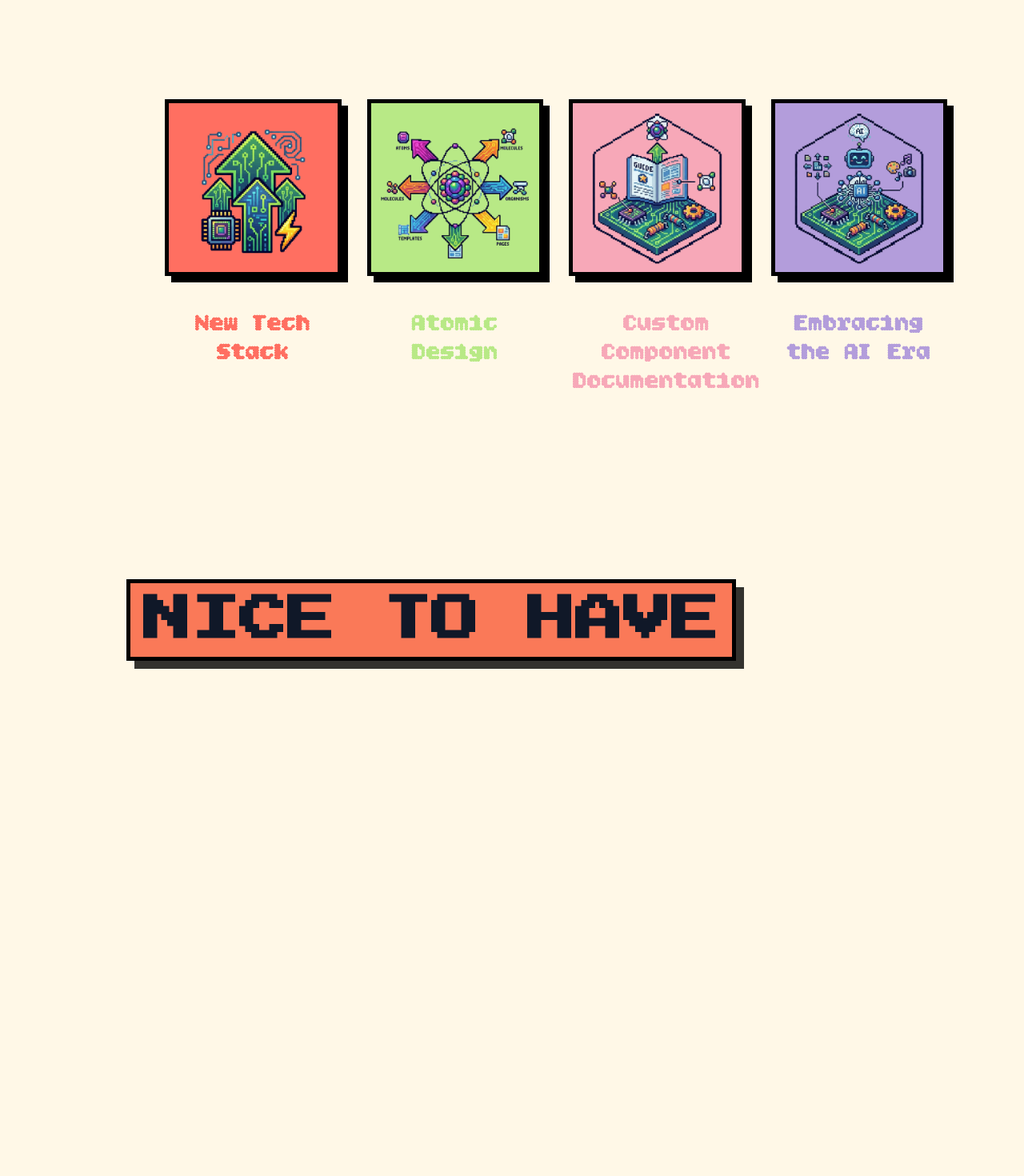
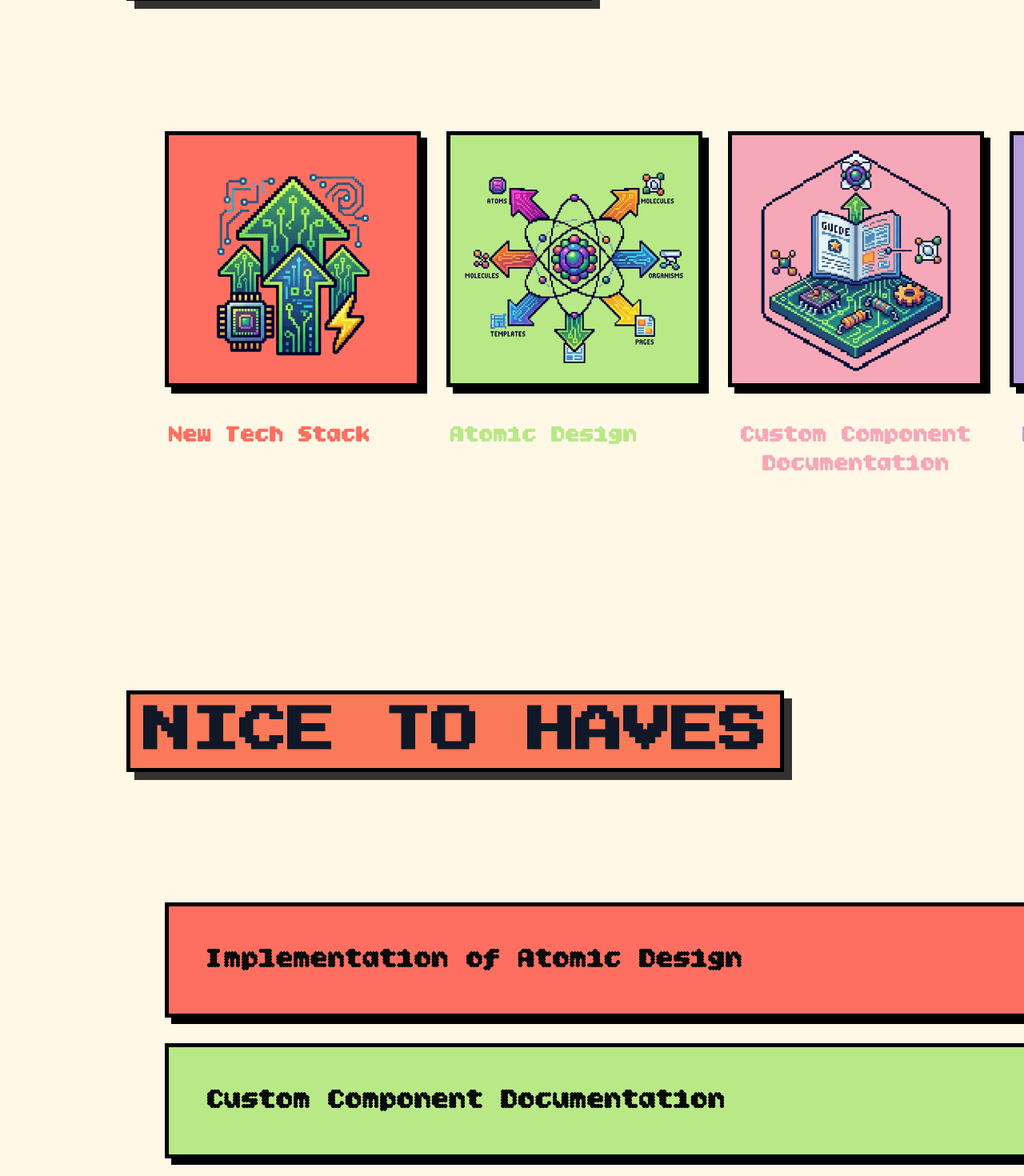
Before and after one commit to xzcxvc/dariru-slides, a React (Vite) app: page / in a window 1280 px wide. Shown: the part 1140-2610 px from the top of the page at 80% size. Built offline with nearby package versions, Linux system fonts and the light colour scheme.

Commit message:
add nice-to-haves page

```diff
--- a/src/App.jsx
+++ b/src/App.jsx
@@ -10,7 +10,7 @@ import ClickSpark from "./components/click-spark";
 function App() {
   return (
     <>
-      <div className="relative pl-[110px] min-h-screen bg-[#FFF8E7] transition-all snap-y snap-mandatory ">
+      <div className="relative pl-[110px] min-h-screen bg-[#FFF8E7] transition-all snap-y snap-mandatory overflow-x-hidden">
         <ClickSpark sparkColor="#000" sparkRadius={42} sparkCount={8} sparkSize={14}>
           <GridBackground />
           <Sidebar />
--- a/src/components/card.jsx
+++ b/src/components/card.jsx
@@ -1,11 +1,17 @@
-const Card = ({ className, children, ...props }) => {
+const Card = ({ className, children, isActive, ...props }) => {
   return (
+    <>
+      <div
+        className={`absolute inset-0 bg-black z-0 transition-all duration-200  group-hover:translate-3
+                    ${isActive ? "translate-3 w-full" : "translate-2"}`}
+      />
       <div
         className={`${className} relative border-[5px] border-black z-10 block transition-all duration-200`}
         {...props}
       >
         {children}
       </div>
+    </>
   );
 };
 
--- a/src/components/sidebar.jsx
+++ b/src/components/sidebar.jsx
@@ -13,7 +13,7 @@ const handleNavClick = (href) => {
 
 const Sidebar = () => {
   return (
-    <aside className="flex fixed bg-[#FFF8E7] h-[100vh] transition-all top-0 left-0 border-r-5 z-50 border-[#404A65]  w-[110px] items-center justify-center">
+    <aside className="flex fixed bg-[#FFF8E7] h-[100vh] transition-all top-0 left-0 border-r-5 z-50 border-[#404A65] items-center justify-center">
       <ClickSpark sparkColor="#000" sparkRadius={42} sparkCount={8}>
         <div className="min-h-[calc(100vh-35px)] w-20 flex flex-col justify-evenly ">
           <div className="flex flex-col items-center justify-between min-h-[100vh] gap-12 p-8 text-[#212435]">
--- a/src/constants.jsx
+++ b/src/constants.jsx
@@ -1,8 +1,8 @@
 import { Hand, BrainCircuit, Sparkles, Lightbulb } from "lucide-react";
-import AiEra from "/aiera.png"
-import AtomicDesign from "/atomicdesign.png"
-import Documentation from "/documentation.png"
-import TechStach from "/techstack.png"
+import AiEra from "/aiera.png";
+import AtomicDesign from "/atomicdesign.png";
+import Documentation from "/documentation.png";
+import TechStach from "/techstack.png";
 
 export const navItems = [
   {
@@ -31,25 +31,84 @@ export const navItems = [
   },
 ];
 
+export const niceToHaves = [
+  {
+    id: 1,
+    name: "Implementation of Atomic Design",
+  },
+  {
+    id: 2,
+    name: "Custom Component Documentation",
+  },
+];
+
 export const learnings = [
   {
     id: 1,
     name: "New Tech Stack",
     thumbnail: TechStach,
+    items: [
+      {
+        id: 1,
+        item: "React JS",
+      },
+      {
+        id: 2,
+        item: "Typescript",
+      },
+      {
+        id: 3,
+        item: "Tailwind CSS",
+      },
+    ],
   },
   {
     id: 2,
     name: "Atomic Design",
     thumbnail: AtomicDesign,
+    items: [
+      {
+        id: 1,
+        item: "Atoms",
+      },
+      {
+        id: 2,
+        item: "Molecules",
+      },
+      {
+        id: 3,
+        item: "Organisms",
+      },
+      {
+        id: 4,
+        item: "Templates",
+      },
+      {
+        id: 5,
+        item: "Pages",
+      },
+    ],
   },
   {
     id: 3,
     name: "Custom Component Documentation",
     thumbnail: Documentation,
+    items: [
+      {
+        id: 1,
+        item: "",
+      },
+    ],
   },
   {
     id: 4,
     name: "Embracing the AI Era",
     thumbnail: AiEra,
+    items: [
+      {
+        id: 1,
+        item: "",
+      },
+    ],
   },
 ];
--- a/src/pages/learnings.jsx
+++ b/src/pages/learnings.jsx
@@ -11,8 +11,7 @@ const Learnings = () => {
   const [toggledLearning, setToggledLearning] = useState(null);
 
   const handleToggle = (id) => {
-    const selected = learnings.find((item) => item.id === id);
-    setToggledLearning(selected);
+    setToggledLearning((prev) => (prev === id ? null : id)); // Toggle the selected learning
   };
 
   return (
@@ -27,7 +26,11 @@ const Learnings = () => {
       <div
         className={`flex font-bitcount justify-evenly relative py-72 px-24 flex items-center gap-8`}
       >
-        {learnings?.map((learning, index) => {
+        {learnings
+          ?.filter((item) =>
+            toggledLearning ? item.id === toggledLearning : true,
+          )
+          .map((learning, index) => {
             let dynamicColor;
 
             switch (learning?.id) {
@@ -45,7 +48,6 @@ const Learnings = () => {
                 break;
             }
 
-          const isActive = toggledLearning?.id === learning.id;
             return (
               <div key={learning.id} className="relative inline-block group ">
                 <motion.div
@@ -59,26 +61,44 @@ const Learnings = () => {
                   }}
                   className=" relative text-wrap"
                 >
-                <div
-                  className={`absolute inset-0 bg-black z-0 transition-all duration-200 translate-2 group-hover:translate-3
-                    ${isActive ? "translate-3 w-full" : ""}`}
-                />
+                  <motion.div>
                     <Card
-                  className={`group-hover:-translate-3 gap-3 hover:cursor-pointer
-                    ${isActive ? "-translate-3" : ""}`}
+                      isActive={toggledLearning}
+                      className={`group-hover:-translate-3 gap-3 hover:cursor-pointer transition-all duration-300 ${toggledLearning === learning?.id ? "w-350" : ""} w-80 h-80
+                    ${toggledLearning ? "-translate-3" : ""}`}
                       style={{ background: dynamicColor }}
                       onClick={() => handleToggle(learning.id)}
                     >
-                  <img src={learning?.thumbnail} alt={learning?.name} />
+                      <div className="flex relative gap-12">
+                        <img
+                          src={learning?.thumbnail}
+                          alt={learning?.name}
+                          className={`w-80`}
+                        />
+                        {toggledLearning && (
+                          <div className="w-full">
+                            <ul
+                              className={`flex gap-3 py-12 flex-col justify-center text-2xl font-bold font-pressstart`}
+                            >
+                              {learning?.items?.map((item) => (
+                                <li key={item.id}>
+                                  <p>{item.item}</p>
+                                </li>
+                              ))}
+                            </ul>
+                          </div>
+                        )}
+                      </div>
                       <p
                         className={`w-auto absolute text-3xl text-center text-wrap mt-12
                       font-extrabold group-hover:text-shadow-[3px_3px_0px_rgba(0,0,0,0.8)]
-                      ${isActive ? "text-shadow-[3px_3px_0px_rgba(0,0,0,0.8)]" : ""}`}
+                      ${toggledLearning ? "text-shadow-[3px_3px_0px_rgba(0,0,0,0.8)]" : ""}`}
                         style={{ color: dynamicColor }}
                       >
                         {learning?.name}
                       </p>
                     </Card>
+                  </motion.div>
                 </motion.div>
               </div>
             );
--- a/src/pages/nice-to-haves.jsx
+++ b/src/pages/nice-to-haves.jsx
@@ -1,14 +1,95 @@
-import React from "react";
+import React, { useState } from "react";
 import SectionText from "../components/section-text";
+import Card from "../components/card";
+import { niceToHaves } from "../constants";
+import { useRef } from "react";
+import { motion, useInView } from "framer-motion";
 
 const NiceToHaves = () => {
+  const ref = useRef(null);
+  const isInView = useInView(ref, { once: true });
+  const [toggledNiceToHave, settoggledNiceToHave] = useState(null);
+
+  const handleToggle = (id) => {
+    settoggledNiceToHave((prev) => (prev === id ? null : id)); // Toggle the selected niceToHave
+  };
+
   return (
-    <section id="nice-to-haves" className="relative min-h-screen">
+    <section
+      id="nice-to-haves"
+      className="relative min-h-screen transition-all duration-300"
+    >
       <h2 className="text-4xl md:text-6xl font-bold text-gray-900 ">
-        <SectionText text="NICE TO HAVE" />
+        <SectionText text="NICE TO HAVES" />
       </h2>
 
+      <div
+        className={`flex flex-col font-bitcount justify-evenly relative py-72 flex items-start px-24 gap-8`}
+      >
+        {niceToHaves.map((niceToHave, index) => {
+          let dynamicColor;
 
+          switch (niceToHave?.id) {
+            case 1:
+              dynamicColor = "#FF6F61";
+              break;
+            case 2:
+              dynamicColor = "#B8E986";
+              break;
+            case 3:
+              dynamicColor = "#F7A8B8";
+              break;
+            case 4:
+              dynamicColor = "#B39DDB";
+              break;
+          }
+
+          return (
+            <div key={niceToHave.id} className="relative inline-block group ">
+              <motion.div
+                ref={ref}
+                initial={{ opacity: 0, x: index % 2 === 0 ? 200 : -200 }}
+                animate={isInView ? { opacity: 1, x: 0 } : {}}
+                transition={{
+                  duration: 0.6,
+                  delay: index % 2 === 0 ? 0.5 : 0.4,
+                  ease: "easeOut",
+                }}
+                className="relative text-wrap"
+              >
+                <motion.div>
+                  <Card
+                    isActive={toggledNiceToHave === niceToHave?.id}
+                    className={`group-hover:-translate-3 gap-3 hover:cursor-pointer transition-all duration-300
+                       ${toggledNiceToHave === niceToHave?.id ? "h-70" : ""} w-350 h-36
+                   `}
+                    style={{ background: dynamicColor }}
+                    onClick={() => handleToggle(niceToHave.id)}
+                  >
+                    <div className="flex flex-col gap-3">
+                      <p
+                        className={`w-auto absolute text-4xl text-center text-wrap p-12
+                      font-extrabold group-hover:text-shadow-[3px_3px_0px_0px_rgba(0,0,0,0.8)]
+                    `}
+                        // style={{ color: dynamicColor }}
+                      >
+                        {niceToHave?.name}
+                      </p>
+                      {toggledNiceToHave === niceToHave.id && (
+                        <ul className="relative p-28 transition-all duration-300">
+                          <li>
+                            <p>1231</p>
+                          </li>
+                        </ul>
+                      )}
+                    </div>
+                  </Card>
+                </motion.div>
+              </motion.div>
+            </div>
+          );
+        })}
+      </div>
     </section>
   );
 };
--- a/src/pages/welcome.jsx
+++ b/src/pages/welcome.jsx
@@ -19,7 +19,7 @@ const Welcome = () => {
           animate={isInView ? { opacity: 1, y: 0 } : {}}
           transition={{ duration: 0.6, ease: "easeOut" }}
         > */}
-      <div className="flex justify-evenly relative p-20 flex  items-center  gap-3">
+      <div className="flex justify-evenly relative p-20 flex  items-center  gap-12">
         <motion.div
           ref={ref}
           initial={{ opacity: 0, x: 200 }}
@@ -37,11 +37,11 @@ const Welcome = () => {
           animate={isInView ? { opacity: 1, y: 0 } : {}}
           transition={{ duration: 0.6, delay: 0.5, ease: "easeOut" }}
         >
-          <div className="w-full h-[680px] border-[5px] border-black shadow-[15px_15px_0px_rgba(0,0,0,0.8)]">
+          <div className="h-[600px] w-[600px] border-[5px] border-black shadow-[15px_15px_0px_rgba(0,0,0,0.8)]">
             <img
               src={WelcomeImg}
               alt="Welcome Image"
-              className="w-full h-full object-cover"
+              className="w-[600px] h-[600px] object-cover"
             />
           </div>
         </motion.div>
```
Lines whose indentation alone changed are shown as unchanged.
